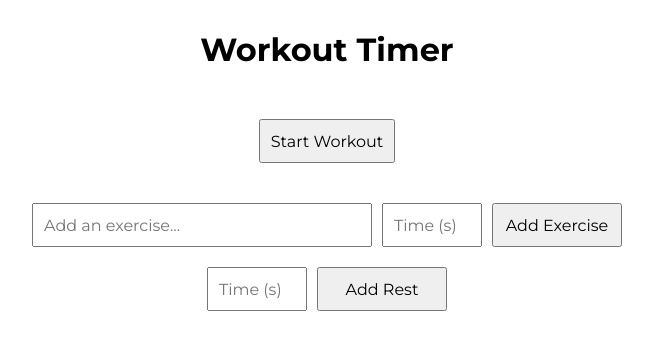
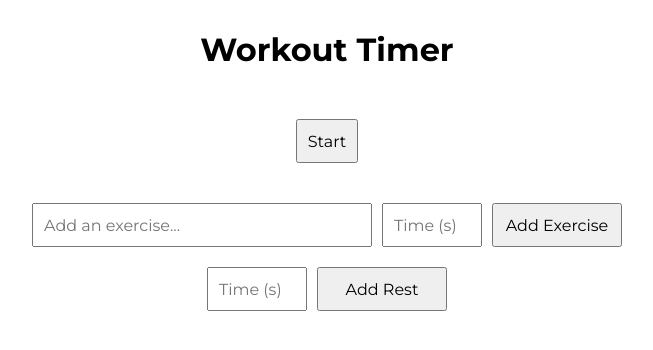
Before and after one commit to mrynp/workout-timer, a React (Create React App) app: page / in a window 1280 px wide. Shown: the top 350 px of the page, without its empty margins (313-966 px from the left). Built offline with nearby package versions, Linux system fonts and the light colour scheme.

Commit message:
Add pause functionality to workout timer

```diff
--- a/src/WorkoutTimer.js
+++ b/src/WorkoutTimer.js
@@ -30,6 +30,19 @@ const WorkoutTimer = ({ workoutPlan }) => {
     }
   };
 
+  const toggleTimer = () => {
+    if (isRunning) {
+      setIsRunning(false);
+    } else {
+      if (workoutPlan.length > 0) {
+        if (timeRemaining === 0 && currentExerciseIndex === 0) {
+          setTimeRemaining(workoutPlan[0].time);
+        }
+        setIsRunning(true);
+      }
+    }
+  };
+
   const currentExercise = workoutPlan[currentExerciseIndex];
   const nextExercise =
     currentExerciseIndex < workoutPlan.length - 1
@@ -46,7 +59,7 @@ const WorkoutTimer = ({ workoutPlan }) => {
         </div>
       )}
 
-      <button onClick={startWorkout}>Start Workout</button>
+      <button onClick={toggleTimer}>{isRunning ? "Pause" : "Start"}</button>
     </div>
   );
 };
```
